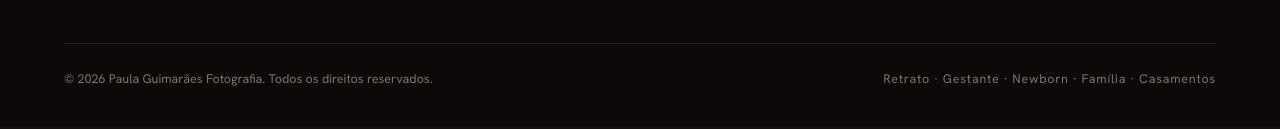
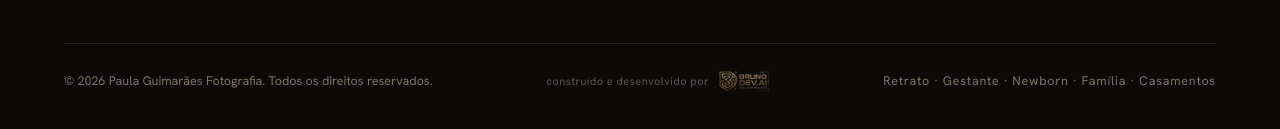
Before and after one commit to revellaia/paula-guimaraes, a plain HTML site: page index.html in a window 1280 px wide. Shown: the part 7682-7811 px from the top of the page. Drawn offline with nearby package versions, Linux system fonts and the light colour scheme.

Commit message:
CTA com foto 'vamos criar juntos' + assinatura BrunoDevAI no rodape + CNAME dominio
- Secao 08 (CTA): troca a imagem pela foto vamos criar juntos.jpg (acervo real)
- Rodape: credito "construido e desenvolvido por" com logo BrunoDevAI e link
  (mesmo padrao/tamanho/local do site da Pires)
- Remove editorial.jpg orfao
- Adiciona CNAME paulaguimaraess.com.br (DNS ja propagado: apex + www)

Co-Authored-By: Claude Opus 4.8 <noreply@anthropic.com>

```diff
--- a/index.html
+++ b/index.html
@@ -599,7 +599,7 @@
         </div>
       </div>
       <div data-reveal data-reveal-delay="0.12" style="position:relative; overflow:hidden; border-radius:1000px 1000px 8px 8px; aspect-ratio:3/4; background:#0C0908;">
-        <img src="assets/editorial.jpg" alt="Ensaio de Paula Guimarães" loading="lazy" class="pg-breathe" style="position:absolute; inset:0; width:100%; height:100%; object-fit:cover; object-position:50% 26%; filter:saturate(1.05) contrast(1.04); animation:pgBreathe 26s ease-in-out infinite alternate;">
+        <img src="assets/cta-vamos-criar.jpg" alt="Ensaio de Paula Guimarães" loading="lazy" class="pg-breathe" style="position:absolute; inset:0; width:100%; height:100%; object-fit:cover; object-position:50% 42%; filter:saturate(1.05) contrast(1.04); animation:pgBreathe 26s ease-in-out infinite alternate;">
         <div style="position:absolute; inset:0; background:linear-gradient(160deg, rgba(20,16,14,0.0), rgba(126,34,51,0.18)); pointer-events:none;"></div>
       </div>
     </div>
@@ -634,8 +634,12 @@
           </div>
         </div>
       </div>
-      <div style="display:flex; flex-wrap:wrap; justify-content:space-between; gap:16px; padding-top:26px; font-size:12.5px; color:#7E7466;">
+      <div style="display:flex; flex-wrap:wrap; justify-content:space-between; align-items:center; gap:16px; padding-top:26px; font-size:12.5px; color:#7E7466;">
         <span>© 2026 Paula Guimarães Fotografia. Todos os direitos reservados.</span>
+        <a href="https://brunodevai.com" target="_blank" rel="noopener" style="display:flex; align-items:center; gap:8px; text-decoration:none; opacity:.72; transition:opacity .2s;" onmouseover="this.style.opacity='1'" onmouseout="this.style.opacity='.72'">
+          <span style="font-size:11px; color:#7E7466; letter-spacing:.04em; white-space:nowrap;">construído e desenvolvido por</span>
+          <img src="assets/brunodevai-logo.png" alt="BrunoDevAI" style="height:22px; width:auto; display:block;">
+        </a>
         <span style="letter-spacing:.06em;">Retrato · Gestante · Newborn · Família · Casamentos</span>
       </div>
     </div>
```
Also changed, not shown: assets/brunodevai-logo.png (added), assets/cta-vamos-criar.jpg (added), assets/editorial.jpg (deleted), 1 other file.
